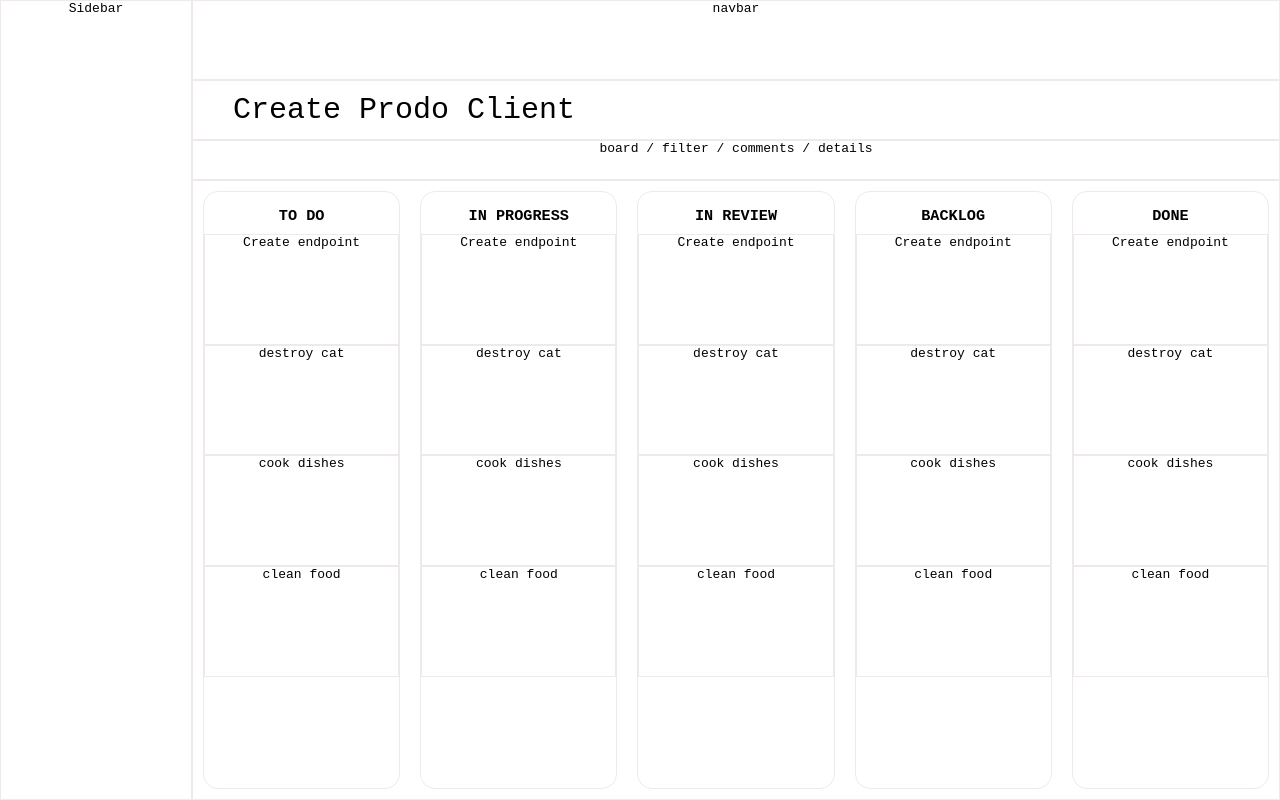
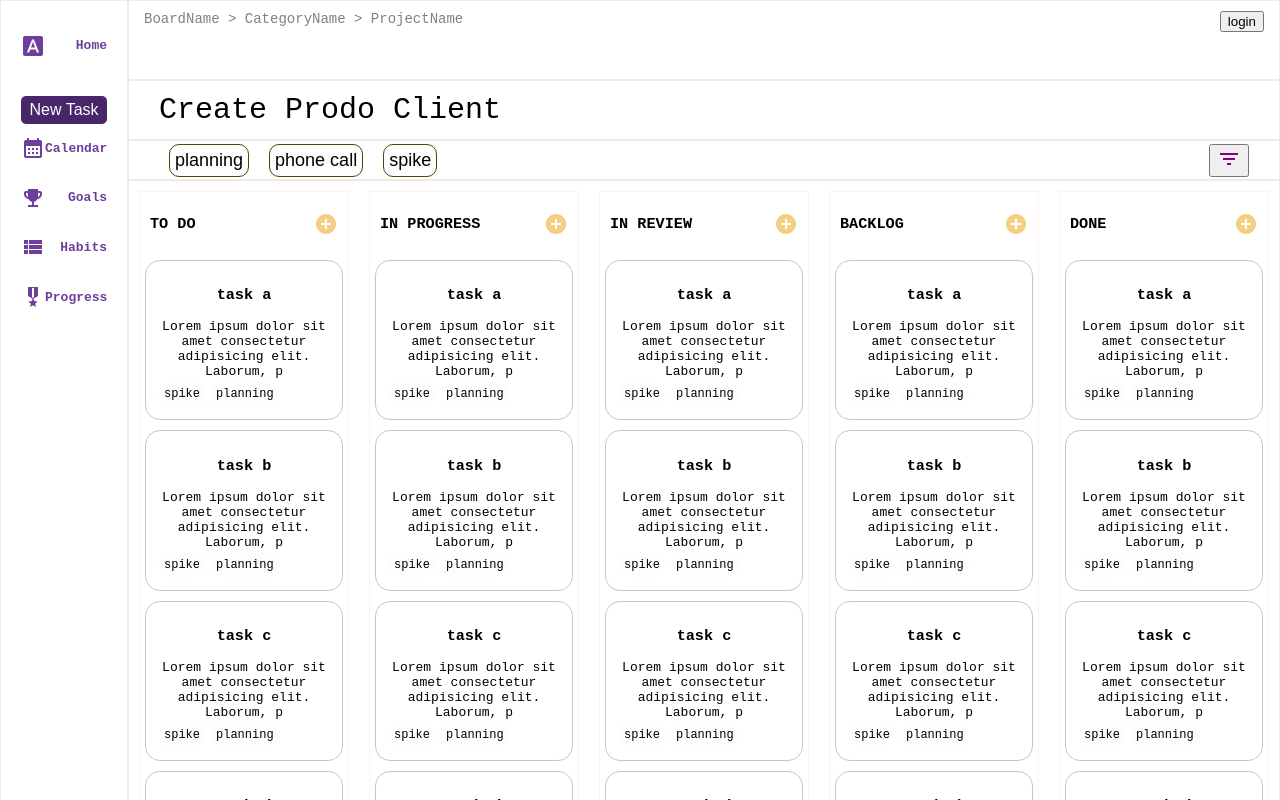
Before and after one commit to dotsync/prodo-client, a React (Create React App) app: page / in a window 1280 px wide. Shown: the top 800 px of the page. Built offline with nearby package versions, Linux system fonts and the light colour scheme.

Commit message:
Styles page

```diff
--- a/package.json
+++ b/package.json
@@ -3,6 +3,9 @@
   "version": "0.1.0",
   "private": true,
   "dependencies": {
+    "@emotion/react": "^11.9.0",
+    "@emotion/styled": "^11.8.1",
+    "@mui/material": "^5.6.0",
     "@testing-library/jest-dom": "^5.16.4",
     "@testing-library/react": "^12.1.4",
     "@testing-library/user-event": "^13.5.0",
--- a/public/index.html
+++ b/public/index.html
@@ -8,6 +8,10 @@
       rel="stylesheet"
       href="https://fonts.googleapis.com/css?family=Roboto:300,400,500,700&display=swap"
     />
+    <link
+      href="https://fonts.googleapis.com/icon?family=Material+Icons"
+      rel="stylesheet"
+    />
     <title>Prodo</title>
   </head>
   <body>
--- a/src/App.css
+++ b/src/App.css
@@ -2,7 +2,7 @@
   text-align: center;
   display: grid;
   height: 100vh;
-  grid-template: 80px 60px 40px 1fr / 15% 1fr;
+  grid-template: 80px 60px 40px 1fr / 10% 1fr;
   font-family: monospace;
 }
 
@@ -10,26 +10,105 @@
   border: rgb(238, 234, 234) 1px solid;
   grid-row: 1 / 6;
   grid-column: 1 / 2;
+  display: flex;
+  flex-direction: column;
+  justify-content: flex-start;
+  align-items: flex-start;
+  padding: 20px;
+}
+
+.sidebar-nav-item {
+  display: flex;
+  justify-content: space-between;
+  align-items: center;
+  color: rgb(110, 62, 155);
+  width: 100%;
+}
+.sidebar-nav-item:hover {
+  color: rgb(51, 41, 61);
+  cursor: pointer;
 }
 
 .navbar {
   border: rgb(238, 234, 234) 1px solid;
   grid-column: 2 / 7;
+  display: flex;
+  justify-content: space-between;
+  align-items: flex-start;
+  padding-left: 20px;
+  padding-right: 20px;
+  padding: 10px 15px 10px 15px;
+}
+
+.navbar-accordian {
+  /* width: 100%; */
+  color: grey;
+  font-size: 14px;
+}
+
+.sidebar-create-task-btn {
+  margin-top: 25px;
+  width: 100%;
+  font-size: 16px;
+  background-color: rgb(72, 38, 105);
+  color: white;
+  border-radius: 5px;
+  padding: 5px;
+  border: 0px;
+}
+
+.sidebar-create-task-btn:hover {
+  background-color: rgb(94, 63, 125);
+  cursor: pointer;
 }
 
 .page-title {
   border: rgb(238, 234, 234) 1px solid;
   grid-column: 2 / 7;
   font-size: 30px;
-  padding-left: 40px;
+  padding-left: 30px;
   display: flex;
   justify-content: start;
   align-items: center;
 }
 
-.page-navigation {
+.filter-bar {
   border: rgb(238, 234, 234) 1px solid;
   grid-column: 2 / 7;
+  display: flex;
+  justify-content: space-between;
+  padding-left: 30px;
+  padding-right: 30px;
+  align-items: center;
+}
+
+.filter-bar-tag {
+  background-color: rgb(251, 253, 255);
+  border-radius: 10px;
+  font-size: 18px;
+  border: rgb(84, 66, 0) 1px solid;
+  margin: 10px;
+  padding: 5px;
+}
+
+.filter-bar-controls {
+  display: flex;
+  align-items: center;
+  justify-content: center;
+}
+.filter-bar-add-filter-btn {
+  color: purple;
+  border: 0px;
+}
+
+.filter-bar-tags {
+  display: flex;
+  justify-content: flex-start;
+}
+
+.filter-bar-tag:hover {
+  color: rgb(48, 74, 106);
+  cursor: pointer;
 }
 
 .project-board {
@@ -43,13 +122,57 @@
 }
 
 .board-column {
-  border: rgb(238, 234, 234) 1px solid;
+  border: rgb(255, 241, 241) 1px solid;
   margin: 10px;
-  border-radius: 15px;
+  /* border-radius: 15px; */
   display: grid;
   grid-template-rows: 7% repeat(5, 1fr);
 }
 
+.board-column-title {
+  display: flex;
+  justify-content: space-between;
+  align-items: center;
+  padding-left: 10px;
+  padding-right: 10px;
+}
+
+.board-column-title-add-circle {
+  color: rgb(245, 206, 134);
+}
+.board-column-title-add-circle:hover {
+  color: rgb(255, 166, 0);
+  cursor: pointer;
+}
+
 .task {
-  border: rgb(238, 234, 234) 1px solid;
+  border: rgb(199, 197, 197) 1px solid;
+  margin: 5px;
+  border-radius: 15px;
+  display: flex;
+  flex-direction: column;
+  justify-content: space-between;
+  padding: 10px;
 }
+
+.task:hover {
+  border: rgb(23, 23, 23) 1px solid;
+  cursor: grab;
+}
+
+.task-tags {
+  display: flex;
+  justify-content: flex-start;
+}
+
+.task-tag {
+  background-color: rgb(251, 253, 255);
+  margin: 3px;
+  border-radius: 10px;
+  font-size: 12px;
+  padding: 5px;
+}
+.task-tag:hover {
+  color: rgb(45, 85, 134);
+  cursor: pointer;
+}
--- a/src/App.js
+++ b/src/App.js
@@ -1,6 +1,6 @@
 import './App.css';
 import Navbar from './components/Navbar';
-import PageNavigation from './components/PageNavigation';
+import FilterBar from './components/FilterBar';
 import PageTitle from './components/PageTitle';
 import Sidebar from './components/Sidebar';
 import ProjectBoard from './components/ProjectBoard';
@@ -11,7 +11,7 @@ function App() {
       <Sidebar />
       <Navbar />
       <PageTitle />
-      <PageNavigation />
+      <FilterBar />
       <ProjectBoard />
     </div>
   );
--- a/src/components/BoardColumn.jsx
+++ b/src/components/BoardColumn.jsx
@@ -1,21 +1,25 @@
 import React from 'react'
-import Task from './Task';
+import Task from './Task'
 
 export default function BoardColumn({ name }) {
-  const tasks = ["Create endpoint", "destroy cat", "cook dishes", "clean food"];
+  const tasks = ['task a', 'task b', 'task c', 'task d']
   /**
    * class Task {
    * title
    * description
    * }
    */
+
   return (
     <div className="board-column">
-      <h3>{name}</h3>
-      {tasks.map((t)=>{
-          return (
-              <Task title={t}/>
-          )
+      <div className="board-column-title">
+        <h3>{name}</h3>
+        <span  className="material-icons board-column-title-add-circle">
+          add_circle
+        </span>
+      </div>
+      {tasks.map((t) => {
+        return <Task title={t} />
       })}
     </div>
   )
--- /dev/null
+++ b/src/components/FilterBar.jsx
@@ -0,0 +1,20 @@
+import React from 'react'
+
+export default function FilterBar() {
+  return (
+    <div className="filter-bar">
+      <div className="filter-bar-tags">
+        <button className="filter-bar-tag">planning</button>
+        <button className="filter-bar-tag">phone call</button>
+        <button className="filter-bar-tag">spike</button>
+      </div>
+      <div className="filter-bar-controls">
+        <button>
+          <span className="material-icons filter-bar-add-filter-btn">
+            filter_list
+          </span>
+        </button>
+      </div>
+    </div>
+  )
+}
--- a/src/components/Navbar.jsx
+++ b/src/components/Navbar.jsx
@@ -2,6 +2,13 @@ import React from 'react'
 
 export default function Navbar() {
   return (
-    <div className='navbar'>navbar</div>
+    <div className="navbar">
+      <div className="navbar-accordian">
+        {'BoardName > CategoryName > ProjectName'}
+      </div>
+      <div className="navbar-auth">
+        <button className="navbar-item">login</button>
+      </div>
+    </div>
   )
 }
--- a/src/components/PageNavigation.jsx
+++ /dev/null
@@ -1,7 +0,0 @@
-import React from 'react'
-
-export default function PageNavigation() {
-  return (
-    <div className='page-navigation'>board / filter / comments / details </div>
-  )
-}
--- a/src/components/Sidebar.jsx
+++ b/src/components/Sidebar.jsx
@@ -2,6 +2,28 @@ import React from 'react'
 
 export default function Sidebar() {
   return (
-    <div className='sidebar-navigation'>Sidebar</div>
+    <div className="sidebar-navigation">
+      <div className="sidebar-nav-item">
+        <span class="material-icons">font_download</span>
+        <h4>Home</h4>
+      </div>
+      <button className="sidebar-create-task-btn">New Task</button>
+      <div className="sidebar-nav-item">
+        <span class="material-icons">calendar_month</span>
+        <h4>Calendar</h4>
+      </div>
+      <div className="sidebar-nav-item">
+        <span class="material-icons">emoji_events</span>
+        <h4>Goals</h4>
+      </div>
+      <div className="sidebar-nav-item">
+        <span class="material-icons">view_list</span>
+        <h4>Habits</h4>
+      </div>
+      <div className="sidebar-nav-item">
+        <span class="material-icons">military_tech</span>
+        <h4>Progress</h4>
+      </div>
+    </div>
   )
 }
--- a/src/components/Task.jsx
+++ b/src/components/Task.jsx
@@ -1,7 +1,15 @@
 import React from 'react'
 
-export default function Task({title}) {
+export default function Task({ title }) {
   return (
-    <div className="task">{title}</div>
+    <div className="task">
+      <h3>{title}</h3>
+      <div>Lorem ipsum dolor sit amet consectetur adipisicing elit. Laborum, p</div>
+      <div className="task-tags">
+        <div className="task-tag">spike</div>
+        <div className="task-tag">planning</div>
+
+      </div>
+    </div>
   )
 }
```
Also changed, not shown: 1 other file (tests, documents, lock files or other folders).
